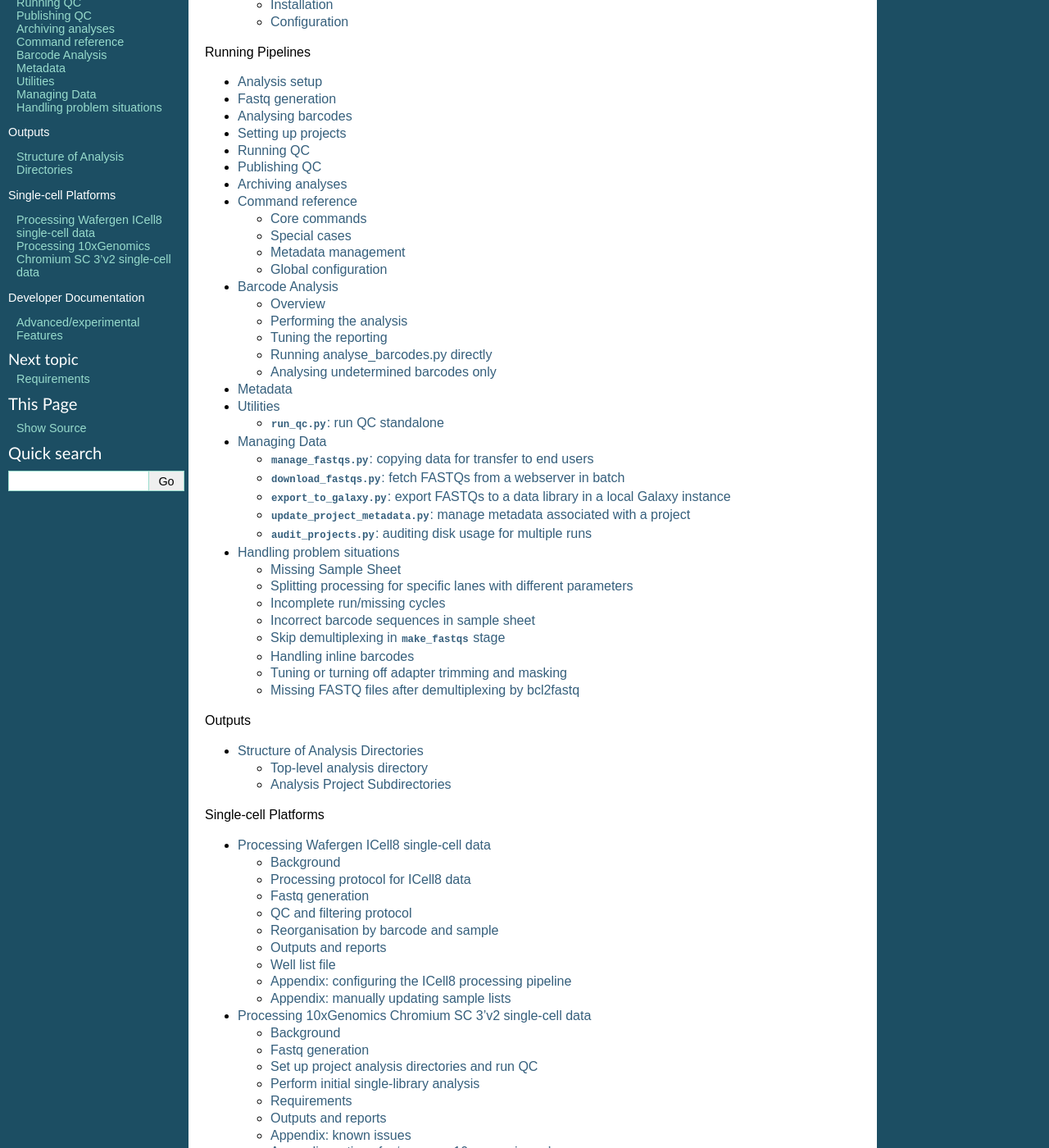
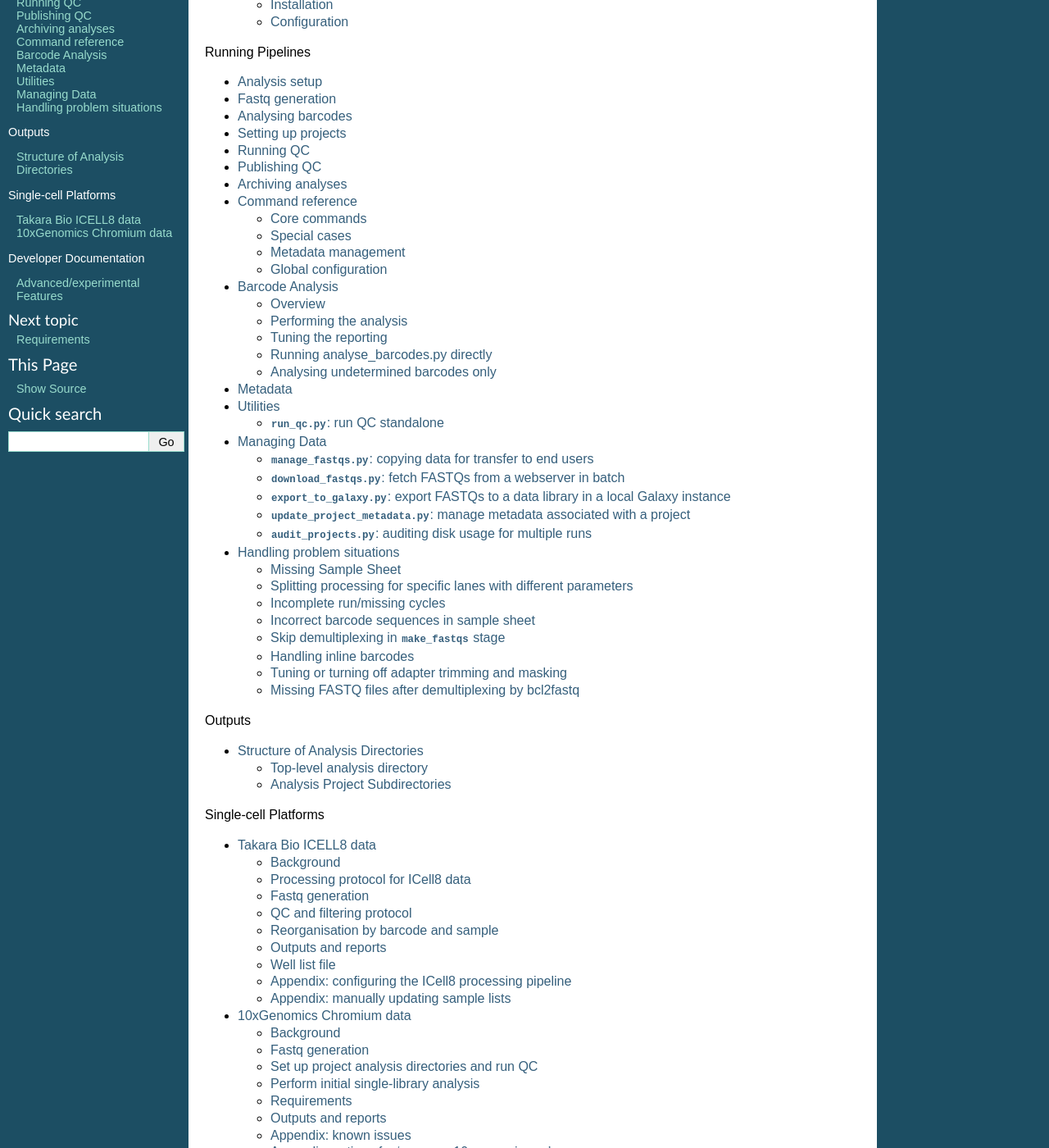
Before and after one commit to fls-bioinformatics-core/auto_process_ngs, a Sphinx documentation site: the page built from docs/source/index.rst, in a window 1280 px wide and 1400 px high, scrolled down 255 px. Shown: the whole window at 82% size. Built offline with Sphinx 7.4.7, drawn with Linux system fonts in a browser that asks for light colours; pages that are not in the unit, such as notebooks, are missing from menus.

Commit message:
Minor updates to documentation for handling single-cell platform data.

```diff
--- a/docs/source/icell8.rst
+++ b/docs/source/icell8.rst
@@ -1,5 +1,5 @@
-Processing Wafergen ICell8 single-cell data
-===========================================
+Processing Takara Bio ICELL8 single-cell data
+=============================================
 
 Background
 ----------
--- a/docs/source/index.rst
+++ b/docs/source/index.rst
@@ -41,8 +41,8 @@ auto-process-ngs: automatic processing of NGS sequencing data
    :maxdepth: 2
    :caption: Single-cell Platforms
 
-   icell8
-   10xgenomics
+   Takara Bio ICELL8 data <icell8>
+   10xGenomics Chromium data  <10xgenomics>
 
 .. _developers-docs:
 
```
